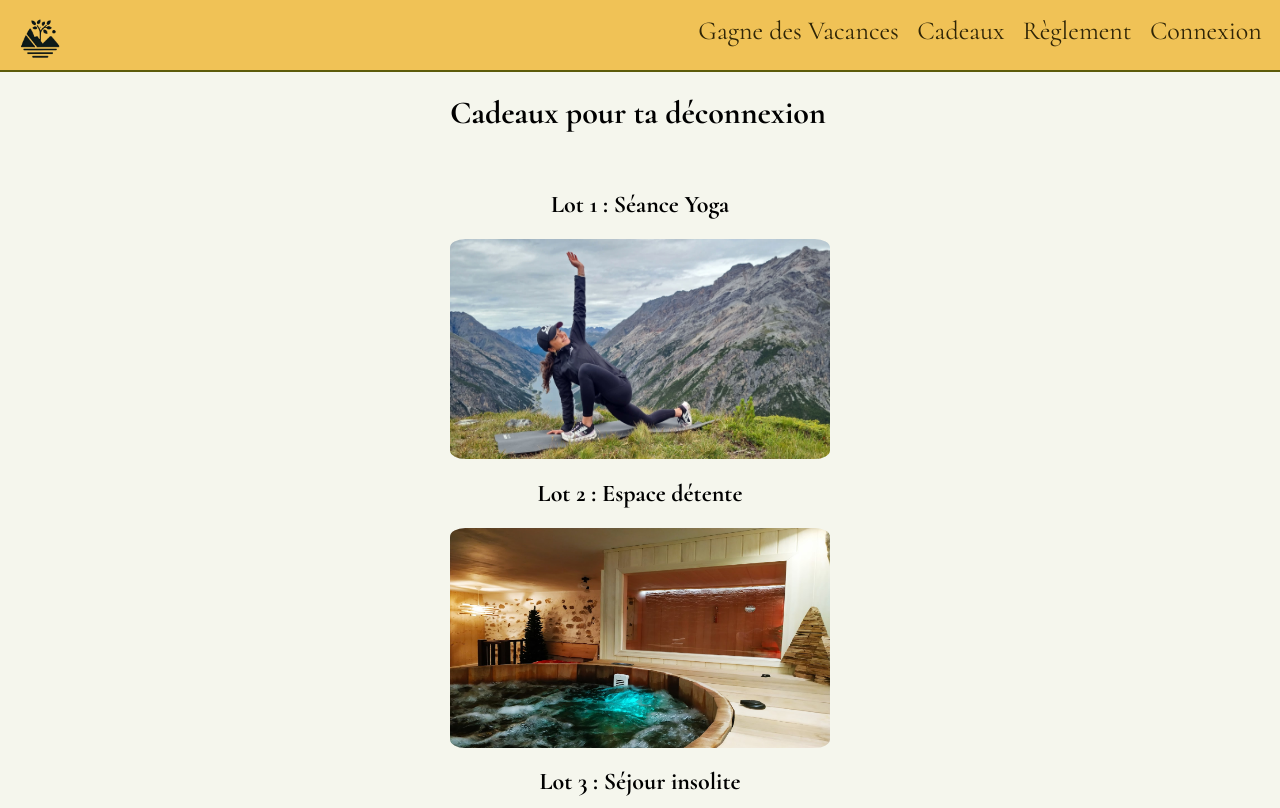
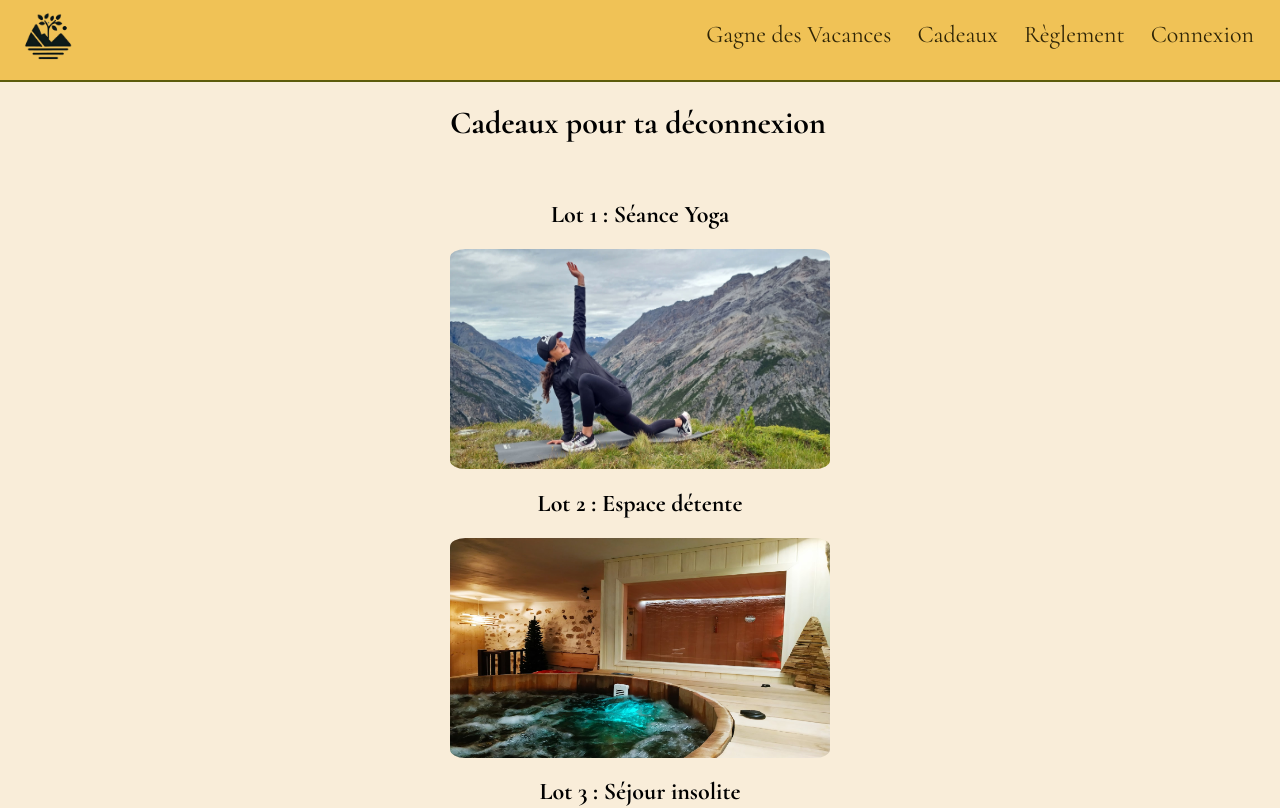
Before and after one commit to ChloeSeclier/Hackathon2025-TEC, a React (Vite) app: page /lots in a window 1280 px wide. Shown: the top 808 px of the page. Built offline with nearby package versions, Linux system fonts and the light colour scheme.

Commit message:
corrections

```diff
--- a/src/components/header.jsx
+++ b/src/components/header.jsx
@@ -1,17 +1,20 @@
 import '../css/header.css';
+import { Link } from 'react-router-dom';
 // dans le header, on peut utimiser que des balise div,nav,menu,ul et li
 export default function Header() {
   return (
     <>
       <header className="header">
-        <a href="/">
-          <img src="src\assets\logo.png" alt="" />
-        </a>
-
+        <Link to="/">
+          <img src="src\assets\logo.png" alt="" />{' '}
+        </Link>
         <ul>
           <li>Gagne des Vacances</li>
           <li>
-            <a href="/Lots">Cadeaux</a>
+            <Link to="/Lots" className="cadeaux-link">
+              {' '}
+              Cadeaux
+            </Link>
           </li>
           <li>Règlement</li>
           <li>Connexion</li>
--- a/src/css/header.css
+++ b/src/css/header.css
@@ -4,32 +4,41 @@
   border-bottom: #5d5c0b solid 2px;
   background-color: #f0c256;
   color: #2f2507;
-  height: 70px;
+  height: 10dvh;
   display: flex;
+  align-items: center;
 
   img {
-    width: 80px;
-    height: 80px;
+    height: 12dvh;
+  }
 
-    /* background-color: aqua; */
-  }
-  a {
+  .cadeaux-link {
     text-decoration: none;
     color: #2f2507;
   }
 
+  .cadeaux-link:hover {
+    border-bottom: #5d5c0b solid 2px;
+  }
   ul {
-    /* background-color: aqua; */
     margin-top: 0%;
     list-style: none;
     display: flex;
     justify-content: end;
     justify-content: space-evenly;
     width: 600px;
-    font-size: 26px;
+    font-size: 1.5rem;
     font-family: 'Cormorant', serif;
     margin-left: auto;
     padding-top: 15px;
+  }
+
+  li {
+    border-bottom: transparent solid 2px;
+  }
+
+  li:hover {
+    border-bottom: #5d5c0b solid 2px;
   }
 }
 
--- a/src/css/lots.css
+++ b/src/css/lots.css
@@ -1,7 +1,7 @@
 @import url('https://fonts.googleapis.com/css2?family=Cormorant:wght@300;400;500;600;700');
 
 .lots {
-  background-color: #f5f6ed;
+  background-color:  #F9EDD9;
   display: grid;
   justify-content: center;
 
@@ -13,8 +13,8 @@
   }
 
   img {
-    width: 380px;
-    height: 220px;
+    width: 23.75rem;
+    height: 13.75rem;
     border-radius: 4%;
   }
   li {
@@ -36,19 +36,19 @@
 @media (min-width: 320px) and (max-width: 768px) {
   .lots {
     h1 {
-      font-size: 18px;
+      font-size: 1.2rem;
       display: flex;
       justify-content: center;
     }
 
     img {
-      width: 180px;
-      height: 120px;
+      width: 11.25rem;
+      height: 7.5rem;
       border-radius: 4%;
     }
 
     h2 {
-      font-size: 20px;
+      font-size: 1rem;
     }
   }
 }
```
